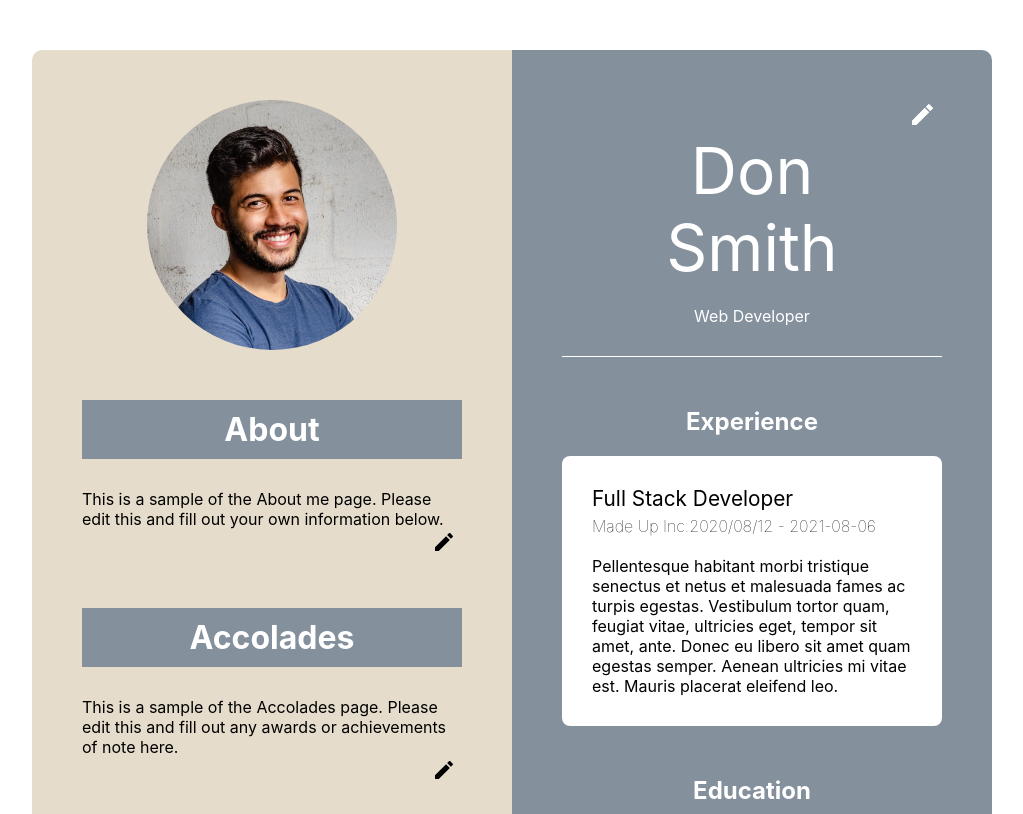
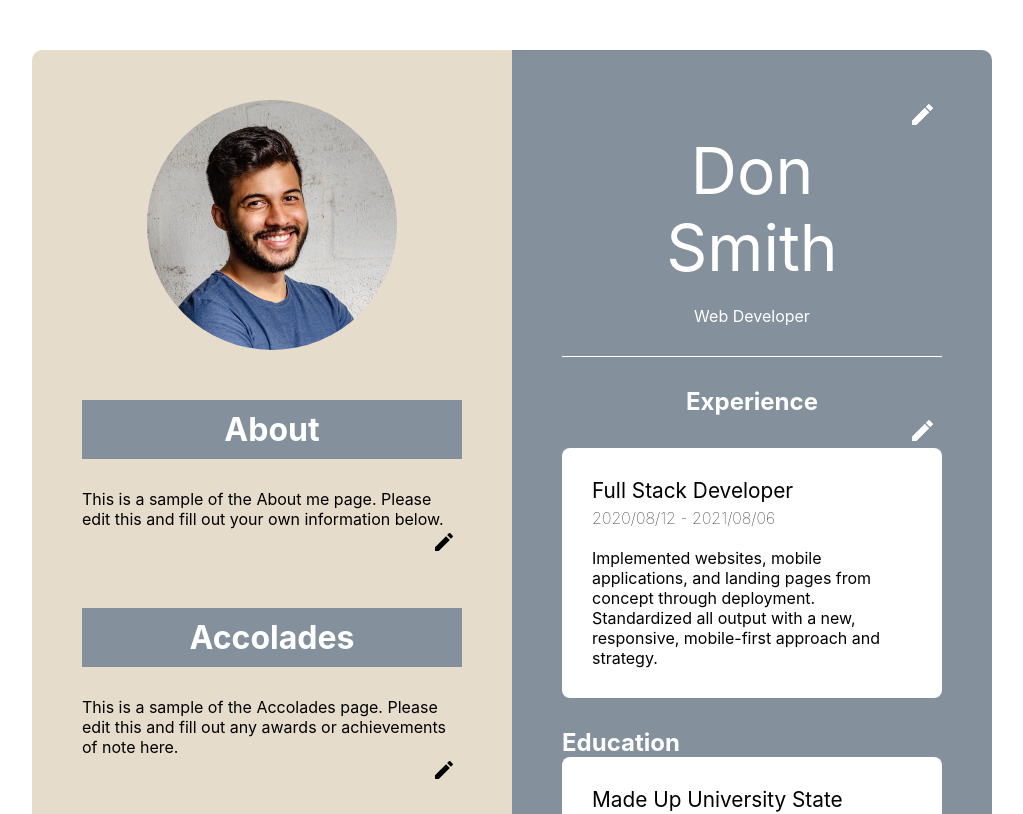
Before and after one commit to djballowe/Cover-Letter-Creator, a React (Create React App) app in the folder cover-letter-app/: page / in a window 1280 px wide. Shown: the top 814 px of the page, without its empty margins (128-1151 px from the left). Built offline with nearby package versions, Linux system fonts and the light colour scheme.

Commit message:
work experince working

```diff
--- a/cover-letter-app/src/App.css
+++ b/cover-letter-app/src/App.css
@@ -232,10 +232,14 @@ body {
 /* Experience */
 
 .work-container {
-  margin-top: 50px;
+  margin-top: 30px;
   display: flex;
   flex-direction: column;
-  align-items: center;
+  position: relative;
+}
+
+.experience {
+  text-align: center;
 }
 
 .work-info-container {
@@ -246,7 +250,6 @@ body {
 
 .work-container h2 {
   color: white;
-  margin-bottom: 20px;
 }
 
 .company-date {
@@ -317,6 +320,18 @@ body {
   z-index: 10;
 }
 
+.work-form-display {
+  display: flex;
+  flex-direction: column;
+  background-color: white;
+  padding: 30px;
+  position: absolute;
+  border-radius: 8px;
+  top: 50px;
+  right: 30px;
+  z-index: 10;
+}
+
 .name-form-display input {
   margin: 5px 0;
 }
--- a/cover-letter-app/src/App.js
+++ b/cover-letter-app/src/App.js
@@ -4,8 +4,8 @@ import Accolades from './Components/Accolades';
 import Picture from './Components/Picture';
 import Contact from './Components/Contact';
 import Name from './Components/Name';
-import Work from './Work';
-import Education from './Education';
+import Work from './Components/Work';
+import Education from './Components/Education';
 import Skills from './Components/Skills';
 
 
--- a/cover-letter-app/src/Components/Name.js
+++ b/cover-letter-app/src/Components/Name.js
@@ -4,47 +4,47 @@ import pencil from "../Images/pencil-white.png";
 export default class Name extends Component {
   constructor() {
     super();
-    this.handle = this.handleClick.bind(this)
+    this.handle = this.handleClick.bind(this);
 
     this.state = {
       firstName: "Don",
       lastName: "Smith",
       title: "Web Developer",
-      class: "hide"
+      class: "hide",
     };
   }
 
   onSubmit = (e) => {
     e.preventDefault();
     this.setState({
-      class: "hide"
-    })
-  }
+      class: "hide",
+    });
+  };
 
   handleChange = (e) => {
-    if (e.target.name === 'firstName') {
+    if (e.target.name === "firstName") {
       this.setState({
-        firstName: e.target.value
-      })
-    } else if (e.target.name === 'title') {
+        firstName: e.target.value,
+      });
+    } else if (e.target.name === "title") {
       this.setState({
-        title: e.target.value
-      })
-    } else if (e.target.name === 'lastName') {
+        title: e.target.value,
+      });
+    } else if (e.target.name === "lastName") {
       this.setState({
-        lastName: e.target.value
-      })
+        lastName: e.target.value,
+      });
     }
-  }
+  };
 
   handleClick = (e) => {
     this.setState({
-      class: 'name-form-display'
-    })
-  }
+      class: "name-form-display",
+    });
+  };
 
   render() {
-    const info = this.state
+    const info = this.state;
     return (
       <div className="name-container">
         <div className="icon-container-name">
--- /dev/null
+++ b/cover-letter-app/src/Components/Work.js
@@ -0,0 +1,111 @@
+import React, { Component } from "react";
+import pencil from "../Images/pencil-white.png";
+
+export default class Work extends Component {
+  constructor() {
+    super();
+    this.handle = this.handleClick.bind(this);
+
+    this.state = {
+      title: "Full Stack Developer",
+      startDate: "2020/08/12",
+      endDate: "2021/08/06",
+      description:
+        "Implemented websites, mobile applications, and landing pages from concept through deployment. Standardized all output with a new, responsive, mobile-first approach and strategy.",
+      class: "hide",
+    };
+  }
+
+  onSubmit = (e) => {
+    e.preventDefault();
+    this.setState({
+      class: "hide",
+    });
+  };
+
+  handleChange = (e) => {
+    if (e.target.name === "title") {
+      this.setState({
+        title: e.target.value,
+      });
+    } else if (e.target.name === "startDate") {
+      this.setState({
+        startDate: e.target.value,
+      });
+    } else if (e.target.name === "endDate") {
+      this.setState({
+        endDate: e.target.value,
+      });
+    } else if (e.target.name === "description") {
+      this.setState({
+        description: e.target.value,
+      });
+    }
+  };
+
+  handleClick = (e) => {
+    this.setState({
+      class: "work-form-display",
+    });
+  };
+
+  render() {
+    const info = this.state;
+    return (
+      <div className="work-container">
+        <div className="experience">
+          <h2>Experience</h2>
+        </div>
+        <div className="icon-container-name">
+          <button
+            className="edit-button"
+            onClick={this.handleClick}
+            type="submit"
+          >
+            <img src={pencil} alt="" />
+          </button>
+        </div>
+        <form className={info.class} onSubmit={this.onSubmit}>
+          <input
+            type="text"
+            placeholder="Title"
+            onChange={this.handleChange}
+            name="title"
+          />
+          <input
+            type="date"
+            placeholder="Start Date"
+            onChange={this.handleChange}
+            name="startDate"
+          />
+          <input
+            type="date"
+            placeholder="End Date"
+            onChange={this.handleChange}
+            name="endDate"
+          />
+          <textarea
+            name="description"
+            placeholder="Job Description"
+            id=""
+            cols="30"
+            rows="10"
+            onChange={this.handleChange}
+          ></textarea>
+          <button>Done</button>
+        </form>
+        <div className="work-info-container">
+          <p id="job-title">{info.title}</p>
+          <div className="company-date">
+            <p>
+              {info.startDate} - {info.endDate}
+            </p>
+          </div>
+          <div>
+            <p>{info.description}</p>
+          </div>
+        </div>
+      </div>
+    );
+  }
+}
--- a/cover-letter-app/src/Work.js
+++ /dev/null
@@ -1,27 +0,0 @@
-import React, { Component } from "react";
-
-export default class Work extends Component {
-  render() {
-    return (
-      <div className="work-container">
-        <h2>Experience</h2>
-        <div className="work-info-container">
-          <p id="job-title">Full Stack Developer</p>
-          <div className="company-date">
-            <p>Made Up Inc.</p>
-            <p>2020/08/12 - 2021-08-06</p>
-          </div>
-          <div>
-            <p>
-              Pellentesque habitant morbi tristique senectus et netus et
-              malesuada fames ac turpis egestas. Vestibulum tortor quam, feugiat
-              vitae, ultricies eget, tempor sit amet, ante. Donec eu libero sit
-              amet quam egestas semper. Aenean ultricies mi vitae est. Mauris
-              placerat eleifend leo.
-            </p>
-          </div>
-        </div>
-      </div>
-    );
-  }
-}
```
Also changed, not shown: cover-letter-app/src/Components/Education.js (renamed from cover-letter-app/src/Education.js).
